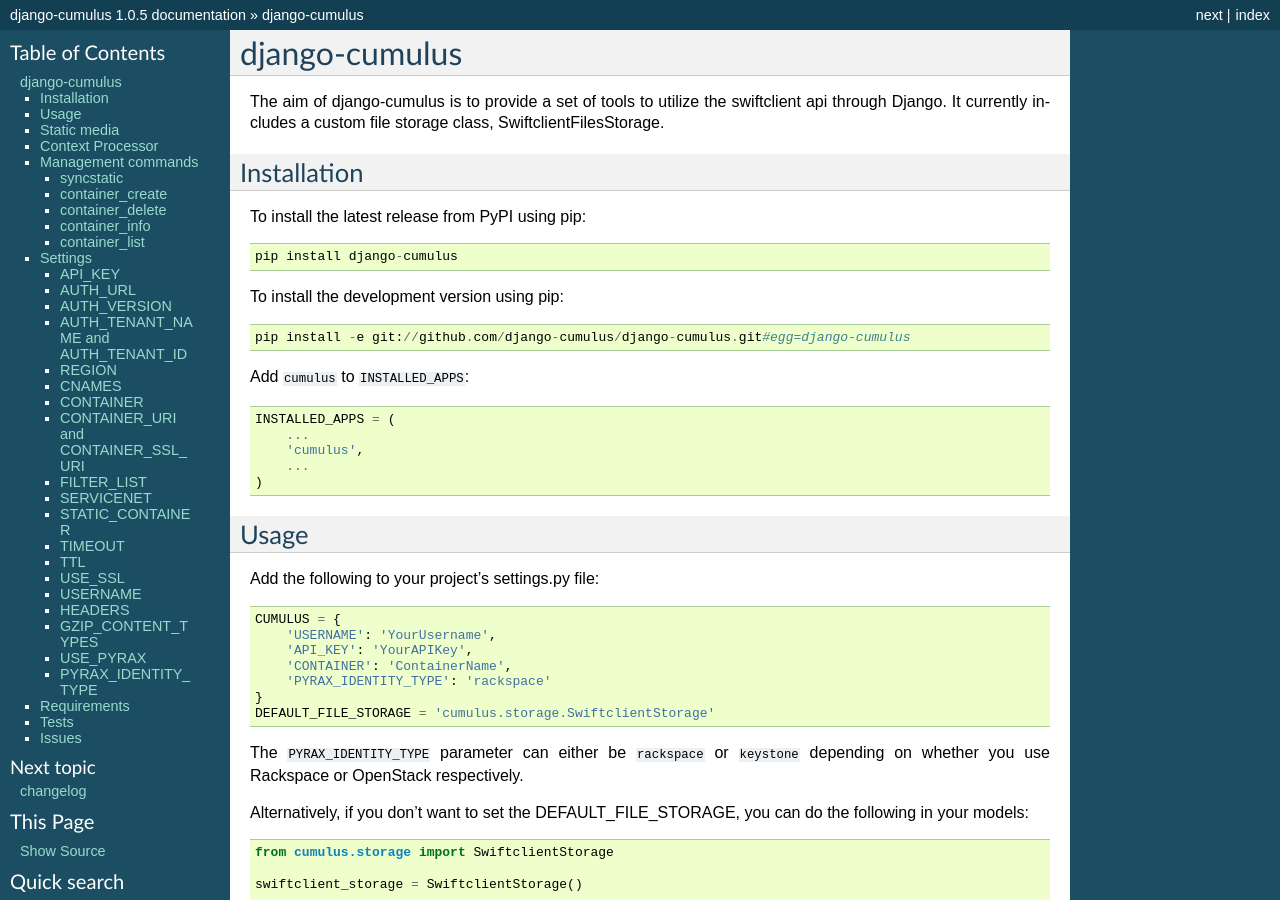
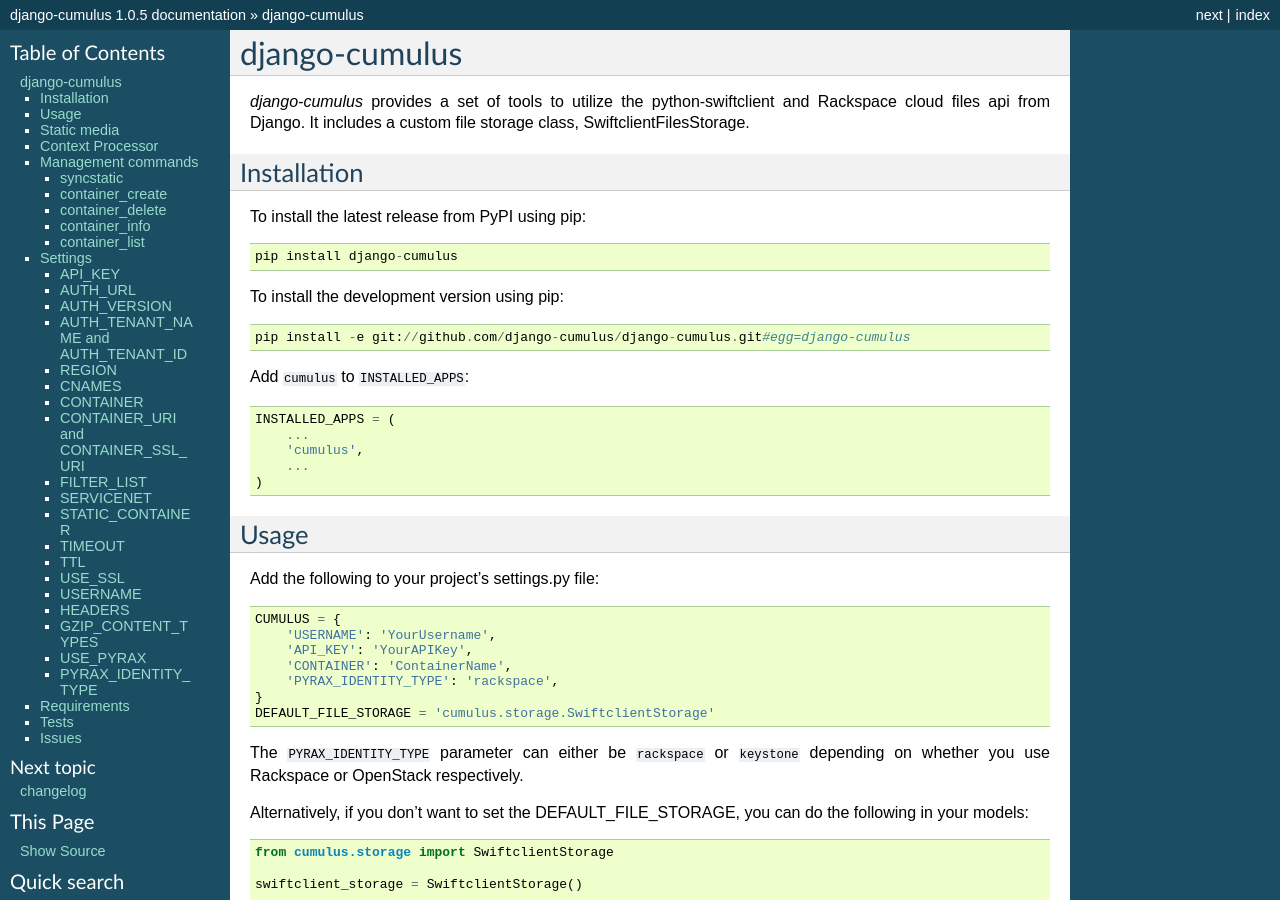
Before and after one commit to django-cumulus/django-cumulus, a Sphinx documentation site: the page built from docs/index.rst, in a window 1280 px wide and 900 px high. Built offline with Sphinx 7.4.7, drawn with Linux system fonts in a browser that asks for light colours.

```diff
--- a/docs/index.rst
+++ b/docs/index.rst
@@ -1,17 +1,15 @@
 django-cumulus
 ==============
 
-The aim of django-cumulus is to provide a set of tools to utilize the
-swiftclient api through Django. It currently includes a custom file
-storage class, SwiftclientFilesStorage.
+`django-cumulus` provides a set of tools to utilize the
+python-swiftclient and Rackspace cloud files api from Django. It
+includes a custom file storage class, SwiftclientFilesStorage.
 
 .. toctree::
    :maxdepth: 2
    :hidden:
 
    changelog
-
-.. comment: split here
 
 Installation
 ************
@@ -41,7 +39,7 @@ Add the following to your project's settings.py file::
         'USERNAME': 'YourUsername',
         'API_KEY': 'YourAPIKey',
         'CONTAINER': 'ContainerName',
-        'PYRAX_IDENTITY_TYPE': 'rackspace'
+        'PYRAX_IDENTITY_TYPE': 'rackspace',
     }
     DEFAULT_FILE_STORAGE = 'cumulus.storage.SwiftclientStorage'
 
```
Also changed, not shown: README.rst (+56 -7 lines), setup.py (+3 -10 lines).
